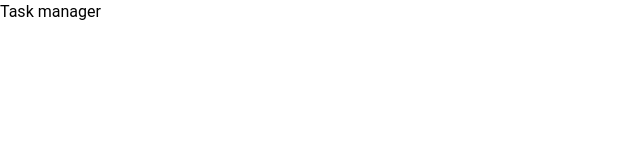
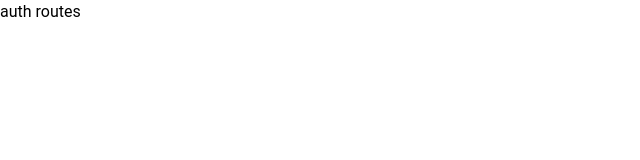
Before and after one commit to JaafarMortada/task-manager, a React (Vite) app in the folder frontend/: page /auth in a window 1280 px wide. Shown: the top 160 px of the page, without its empty margins (0-640 px from the left). Built offline with nearby package versions, Linux system fonts and the light colour scheme.

Commit message:
frontend <> pages & routes setup

```diff
--- a/frontend/src/App.tsx
+++ b/frontend/src/App.tsx
@@ -1,9 +1,17 @@
+import { BrowserRouter, Routes, Route } from 'react-router-dom';
+import { AuthRoutes, TaskRoutes } from "./routes";
+import Home from './pages/Home';
+
 function App() {
 
   return (
-    <div>
-      Task manager
-    </div>
+    <BrowserRouter>
+      <Routes>
+        <Route path="/" element={<Home/>} />
+        <Route path="/auth/*" element={<AuthRoutes/>} />
+        <Route path="/task/*" element={<TaskRoutes/>} />
+      </Routes>
+    </BrowserRouter>
   )
 }
 
--- /dev/null
+++ b/frontend/src/pages/Home.tsx
@@ -0,0 +1,8 @@
+
+const Home = () => {
+  return (
+    <div>Home</div>
+  )
+}
+
+export default Home
--- /dev/null
+++ b/frontend/src/routes/AuthRoutes.tsx
@@ -0,0 +1,11 @@
+import { Route, Routes } from 'react-router-dom';
+
+const AuthRoutes = () => {
+    return (
+        <Routes>
+            <Route path="/" element={<div>auth routes</div>} />
+        </Routes>
+     );
+}
+
+export default AuthRoutes;
--- /dev/null
+++ b/frontend/src/routes/TaskRoutes.tsx
@@ -0,0 +1,11 @@
+import { Route, Routes } from 'react-router-dom';
+
+const TaskRoutes = () => {
+    return (
+        <Routes>
+            <Route path="/" element={<div>task routes</div>} />
+        </Routes>
+    )
+}
+
+export default TaskRoutes
--- /dev/null
+++ b/frontend/src/routes/index.ts
@@ -0,0 +1,8 @@
+import AuthRoutes from "./AuthRoutes";
+import TaskRoutes from "./TaskRoutes";
+
+export {
+    AuthRoutes,
+    TaskRoutes,
+
+}
```
